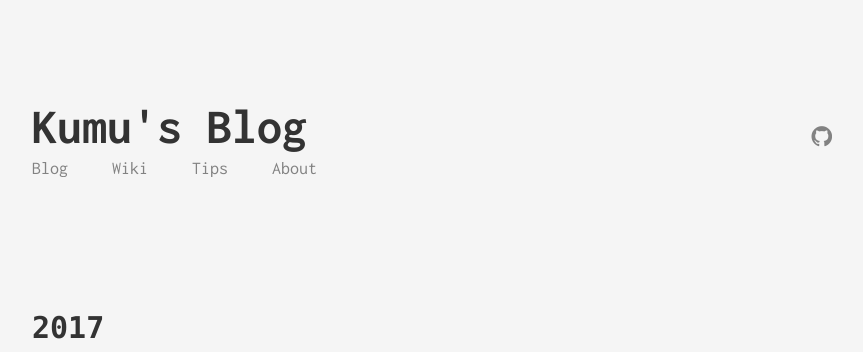
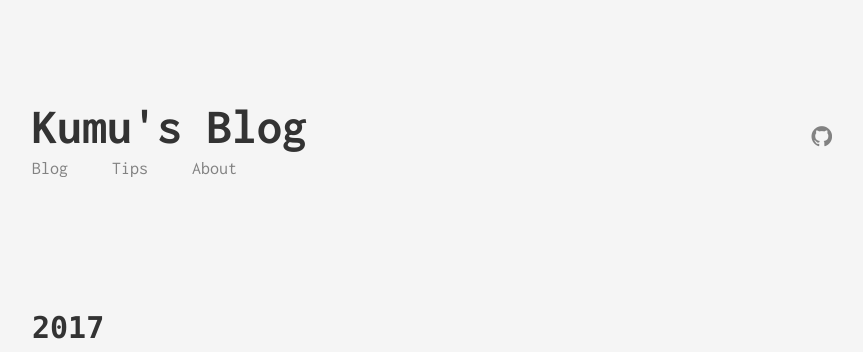
Before and after one commit to opskumu/opskumu.github.io, a Jekyll site: the page built from index.html, in a window 1280 px wide. Shown: the top 352 px of the page, without its empty margins (208-1071 px from the left). Built offline with Jekyll 4.4.1, drawn with Linux system fonts in a browser that asks for light colours.

Commit message:
remove wiki page

```diff
--- a/_includes/header.html
+++ b/_includes/header.html
@@ -4,7 +4,6 @@
 
         <ul class="menu">
             <li class="menu__entry"><a href="{{ '/' | prepend: site.baseurl }}">Blog</a></li>
-            <li class="menu__entry"><a target="_blank" href="{{ '/wiki' | prepend: site.baseurl }}">Wiki</a></li>
             <li class="menu__entry"><a href="{{ '/tips' | prepend: site.baseurl }}">Tips</a></li>
             <li class="menu__entry"><a href="{{ '/about' | prepend: site.baseurl }}">About</a></li>
         </ul>
```
